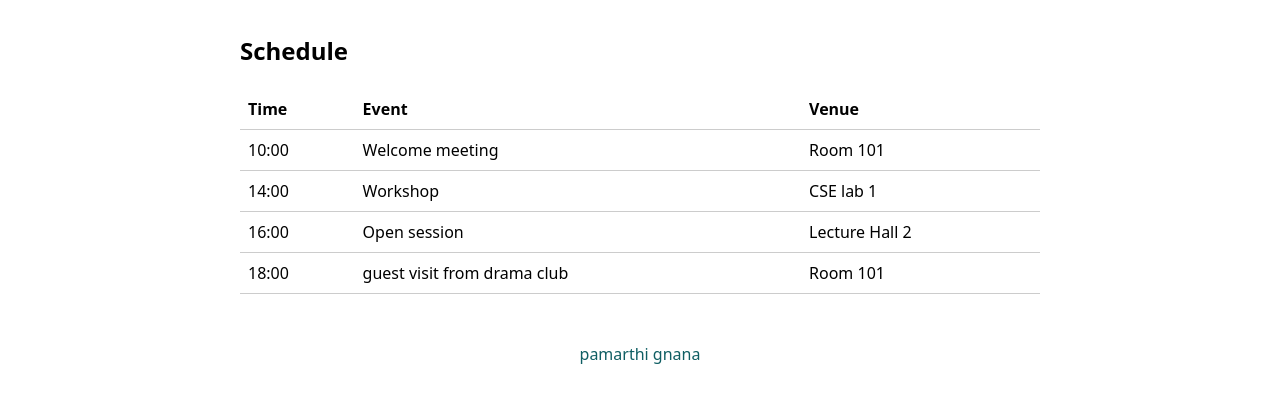
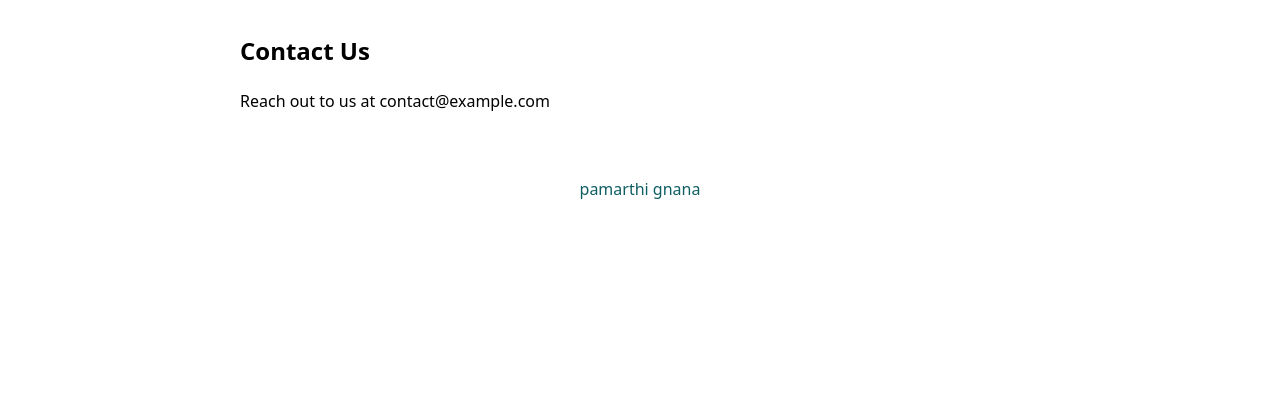
Before and after one commit to 26je0655/club-page, a plain HTML site: page index.html in a window 1280 px wide. Shown: the part 182-584 px from the top of the page. Drawn offline with Linux system fonts and the light colour scheme.

Commit message:
Add a contact section

```diff
--- a/index.html
+++ b/index.html
@@ -12,19 +12,9 @@
 	</header>
 
 	<main>
-		<section id="schedule">
-			<h2>Schedule</h2>
-			<table>
-				<thead>
-					<tr><th scope="col">Time</th><th scope="col">Event</th><th scope="col">Venue</th></tr>
-				</thead>
-				<tbody>
-					<tr><td>10:00</td><td>Welcome meeting</td><td>Room 101</td></tr>
-					<tr><td>14:00</td><td>Workshop</td><td>CSE lab 1</td></tr>
-					<tr><td>16:00</td><td>Open session</td><td>Lecture Hall 2</td></tr>
-					<tr><td>18:00</td><td>guest visit from drama club</td><td>Room 101</td></tr>
-				</tbody>
-			</table>
+		<section id="contact">
+			<h2>Contact Us</h2>
+			<p>Reach out to us at contact@example.com</p>
 		</section>
 	</main>
 
```
